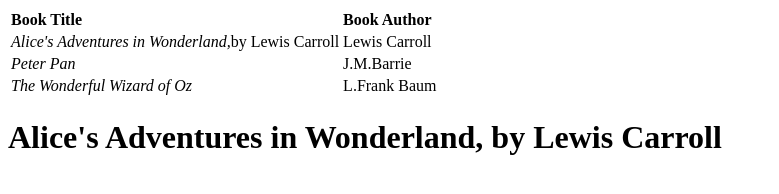
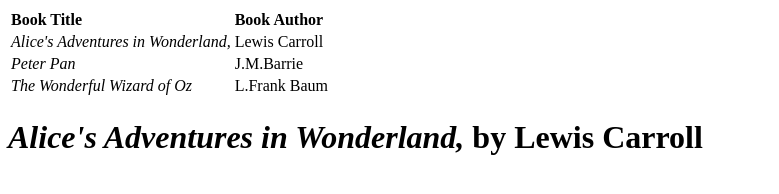
Before and after one commit to bpicus08/lab3, a plain HTML site: page index.html in a window 1280 px wide. Shown: the whole page, without its empty margins (0-779 px from the left). Drawn offline with Linux system fonts and the light colour scheme.

Commit message:
italics correct

```diff
--- a/index.html
+++ b/index.html
@@ -10,7 +10,7 @@
 		<td><b>Book Author</b></td>
 	</tr>
 	<tr>
-		<td><i>Alice's Adventures in Wonderland,</i>by Lewis Carroll</td>
+		<td><i>Alice's Adventures in Wonderland,</i></td>
 		<td>Lewis Carroll</td>
 	</tr>
 	<tr>
@@ -23,7 +23,7 @@
 	</tr>
 </table>
 <body>
-<h1>Alice's Adventures in Wonderland, by Lewis Carroll</h1>
+<h1><i>Alice's Adventures in Wonderland,</i> by Lewis Carroll</h1>
 </body>
 
 </html>
```
